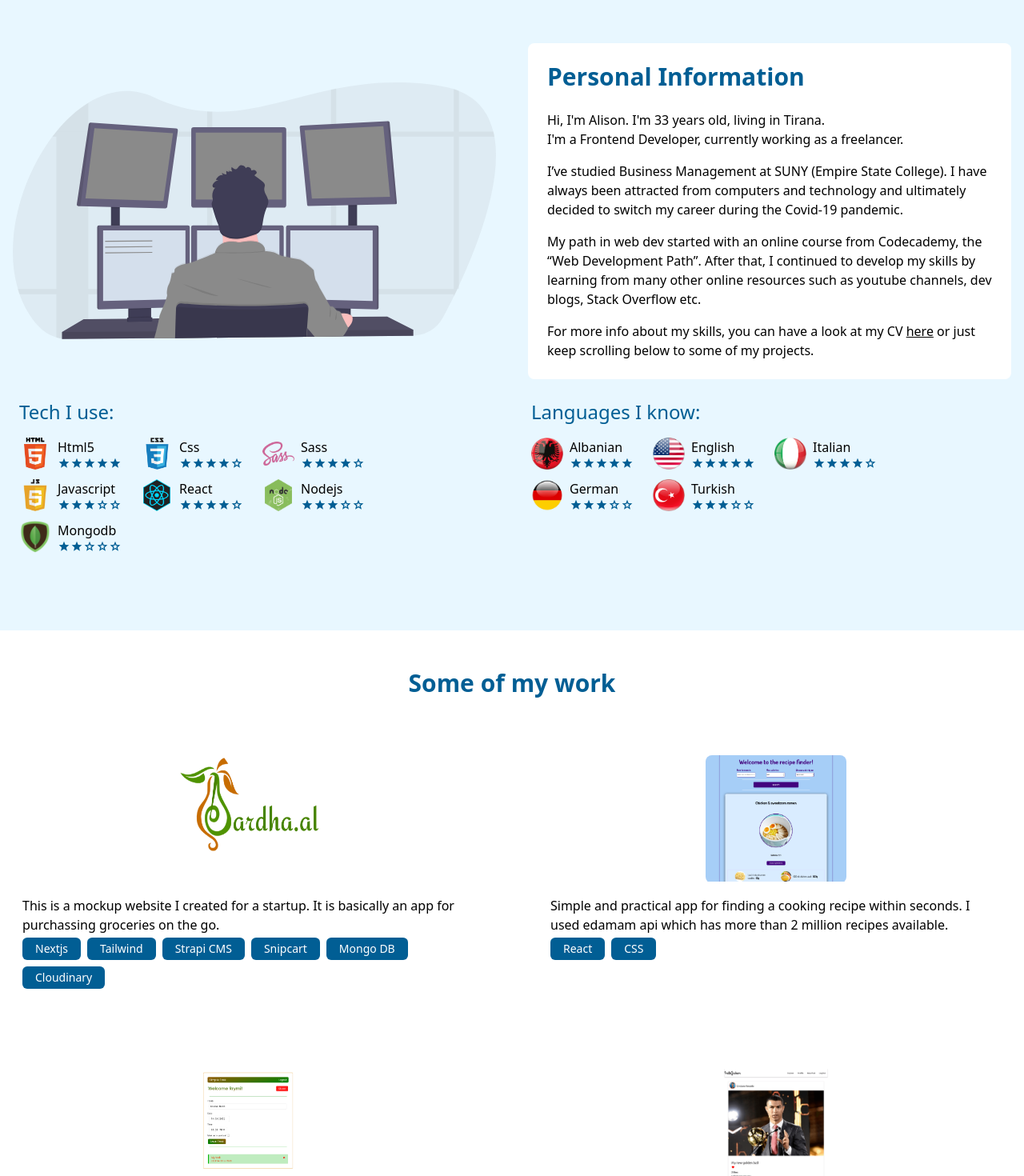
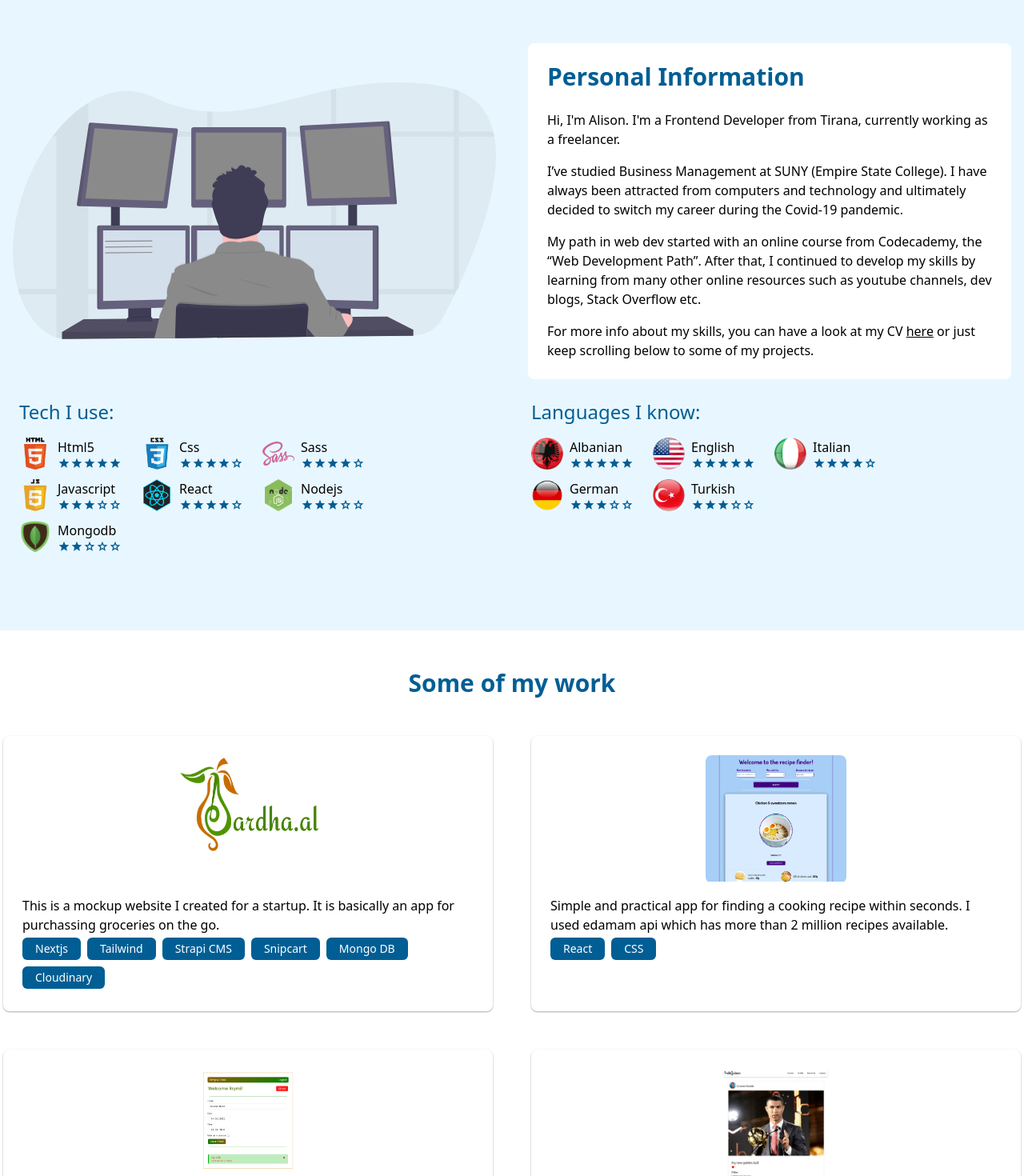
Before and after one commit to Alonso121/my-website-v3, a Next.js app: page / in a window 1280 px wide. Shown: the part 780-2250 px from the top of the page at 80% size. Built offline with nearby package versions, Linux system fonts and the light colour scheme.

Commit message:
Add shadow to portfolio cases

```diff
--- a/components/Case.js
+++ b/components/Case.js
@@ -14,7 +14,7 @@ export default function Case({
     <div
       data-aos="fade-up"
       data-aos-delay={aosDelay}
-      className="p-6 transition ease-in-out rounded-lg group shadow-case hover:shadow-case-hover transition-duration-300 dark:bg-darkgray text-text"
+      className="p-6 transition-all duration-300 ease-in-out rounded-lg group shadow-case hover:shadow-case-hover dark:bg-darkgray text-text"
     >
       <div className="h-full">
         <a
--- a/components/Contact.js
+++ b/components/Contact.js
@@ -1,9 +1,8 @@
-import React, { useRef, useState } from "react";
+import React, { useState } from "react";
 import Image from "next/image";
 
 const Contact = () => {
   const [formResult, setFormResult] = useState("");
-  const contactRef = useRef(null);
   const submitForm = (ev) => {
     ev.preventDefault();
     const form = ev.target;
@@ -24,11 +23,7 @@ const Contact = () => {
   };
 
   return (
-    <section
-      id="contact"
-      ref={contactRef}
-      className="bg-customlight dark:bg-darkgray text-text"
-    >
+    <section id="contact" className="bg-customlight dark:bg-darkgray text-text">
       <div className="container grid content-center mx-auto 3xl:max-w-none lg:grid-cols-2 min-h-screen-incl-footer">
         <div data-aos="flip-right" className="hidden p-6 lg:block">
           <Image
--- a/components/Personal.js
+++ b/components/Personal.js
@@ -1,17 +1,11 @@
-import React, { useRef } from "react";
 import Image from "next/image";
 import LangCase from "./LangCase";
 
 const Personal = ({ langData, techData }) => {
-  const personalRef = useRef(null);
-  const age = Math.floor(
-    (new Date() - new Date("1988-06-01").getTime()) / 3.15576e10
-  );
   return (
     <section
       id="personal"
       className="py-6 min-h-screen-2rem bg-customlight dark:bg-darkgray"
-      ref={personalRef}
     >
       <div className="container grid items-center content-center mx-auto md:gap-10 md:px-4 xl:grid-cols-2">
         <div className="hidden lg:block">
@@ -34,9 +28,8 @@ const Personal = ({ langData, techData }) => {
               Personal Information
             </h2>
             <p className="mb-4">
-              Hi, I&apos;m Alison. I&apos;m {age} years old, living in Tirana.
-              <br></br>
-              I&apos;m a Frontend Developer, currently working as a freelancer.
+              Hi, I&apos;m Alison. I&apos;m a Frontend Developer from Tirana,
+              currently working as a freelancer.
             </p>
             <p className="mb-4">
               I’ve studied Business Management at SUNY (Empire State College). I
--- a/components/Projects.js
+++ b/components/Projects.js
@@ -1,15 +1,8 @@
-import React, { useRef } from "react";
-
 import Case from "./Case";
 
 const Projects = ({ projectsData }) => {
-  const portfolioRef = useRef(null);
   return (
-    <section
-      id="portfolio"
-      ref={portfolioRef}
-      className="dark:bg-lightgray text-text"
-    >
+    <section id="portfolio" className="dark:bg-lightgray text-text">
       <div className="container items-center content-center py-12 mx-auto min-h-screen-2rem">
         <h2
           data-aos="fade-up"
--- a/tailwind.config.js
+++ b/tailwind.config.js
@@ -27,6 +27,10 @@ module.exports = {
       inset: {
         timelineCircle: "calc(50% - 0.5em)",
       },
+      boxShadow: {
+        case: "0 1px 3px rgba(0,0,0,.12), 0 1px 2px rgba(0,0,0,.24)",
+        "case-hover": "0 10px 28px rgba(0,0,0,.25), 0 8px 10px rgba(0,0,0,.22)",
+      },
 
       minHeight: {
         "screen-2rem": "calc(100vh - 2rem)",
```
